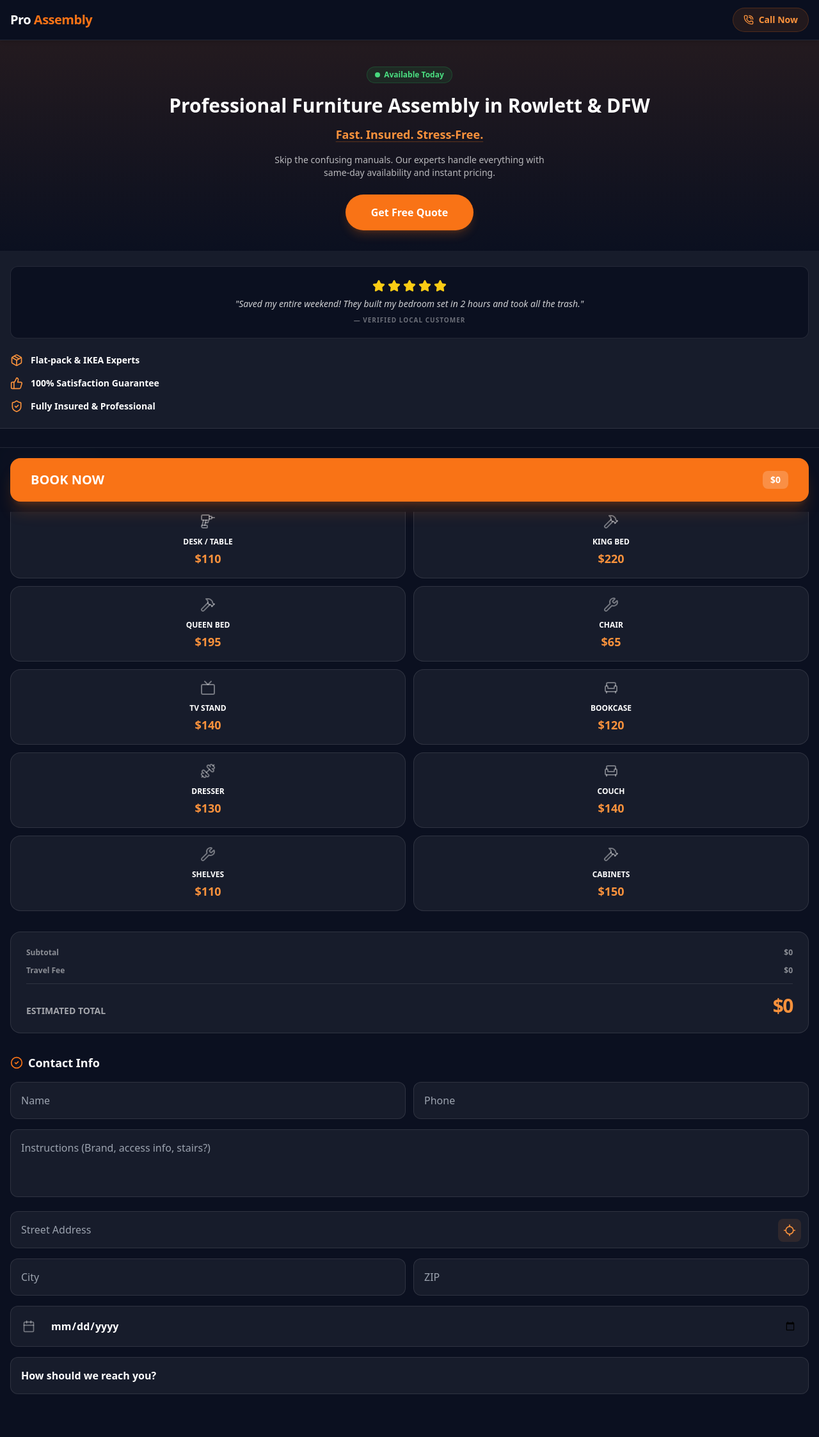
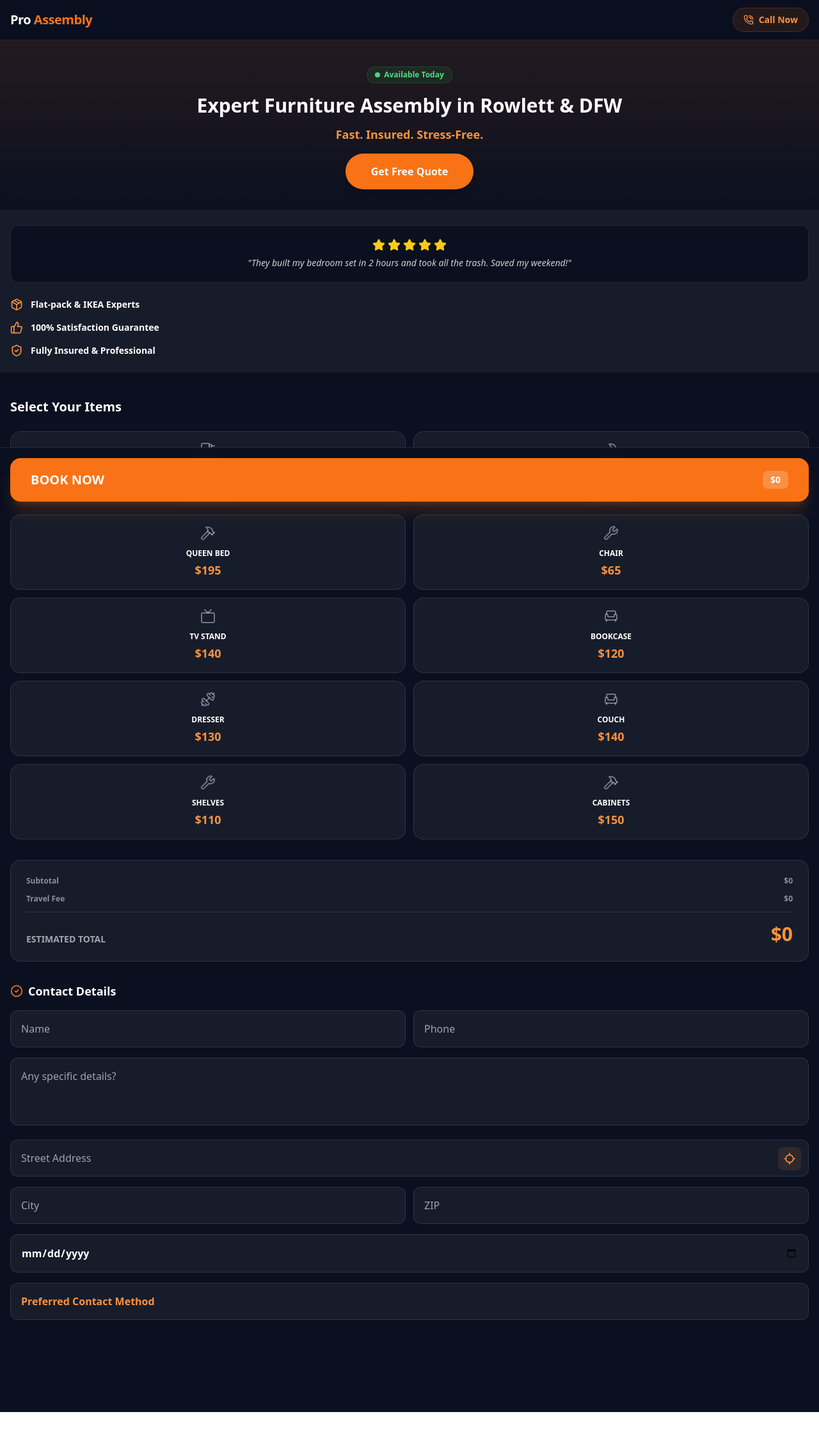
Before and after one commit to oceanasrat/Pro-assembly, a React (Vite) app: page / in a window 1280 px wide. Shown: the top 2246 px of the page at 64% size. After the commit the page ends 2207 px from the top, so only its background shows below. Built offline with nearby package versions, Linux system fonts and the light colour scheme.

Commit message:
Implement Google Ads tracking and refine form inputs
Added Google Ads conversion tracking and updated contact method options.

```diff
--- a/src/Preview.jsx
+++ b/src/Preview.jsx
@@ -1,7 +1,7 @@
 import {
   Drill, Hammer, Wrench, Tv, Armchair, Dumbbell,
-  Calendar, Locate, ShieldCheck, Star, Zap, CheckCircle2,
-  PhoneCall, ThumbsUp, Clock, Package
+  Calendar, Locate, ShieldCheck, Star, CheckCircle2,
+  PhoneCall, ThumbsUp, Package
 } from "lucide-react";
 import { useState } from "react";
 
@@ -96,6 +96,15 @@ export default function Preview() {
       return;
     }
 
+    // 🚀 GOOGLE ADS CONVERSION TRACKING
+    if (window.gtag) {
+      window.gtag('event', 'conversion', {
+        'send_to': 'AW-18126644001/0yX5CL23q6QcEKHGusND',
+        'value': 1.0,
+        'currency': 'USD'
+      });
+    }
+
     const servicesList = selectedServices.map(s => `${s.label} x${s.qty}`).join(", ");
     const isCallRequest = form.contactMethod === "call";
 
@@ -112,41 +121,42 @@ ${isCallRequest ? "\nPLEASE CALL ME TO CONFIRM!" : ""}`;
     if (form.contactMethod === "whatsapp") {
       window.open(`https://wa.me/${myPhoneNumber}?text=${encodeURIComponent(message)}`, "_blank");
     } else {
-      // Handles both SMS and Call requests via SMS to capture the data
       window.location.href = `sms:${myPhoneNumber}?body=${encodeURIComponent(message)}`;
     }
   };
 
   return (
-    <div className="bg-[#0B1020] text-white min-h-screen pb-32 font-sans selection:bg-orange-500/30">
+    <div className="bg-[#0B1020] text-white min-h-screen pb-32 font-sans">
 
       {/* Header */}
-      <div className="sticky top-0 z-40 bg-[#0B1020]/95 backdrop-blur-md border-b border-white/10 px-4 py-3 flex justify-between items-center shadow-md">
+      <div className="sticky top-0 z-40 bg-[#0B1020]/95 backdrop-blur-md border-b border-white/10 px-4 py-3 flex justify-between items-center">
         <div className="font-extrabold text-xl tracking-tight">Pro <span className="text-orange-500">Assembly</span></div>
-        <a href={`tel:${myPhoneNumber}`} className="flex items-center gap-2 bg-orange-500/10 text-orange-400 px-4 py-2 rounded-full text-sm font-bold border border-orange-500/20 active:bg-orange-500/30 transition-all">
+        <a href={`tel:${myPhoneNumber}`} className="flex items-center gap-2 bg-orange-500/10 text-orange-400 px-4 py-2 rounded-full text-sm font-bold border border-orange-500/20 active:bg-orange-500/30">
           <PhoneCall className="w-4 h-4" /> Call Now
         </a>
       </div>
 
-      {/* Hero */}
+      {/* Hero Section */}
       <div className="bg-gradient-to-b from-orange-500/10 to-[#0B1020] pt-10 pb-8 px-4 text-center">
         <div className="inline-flex items-center gap-1.5 bg-green-500/10 text-green-400 px-3 py-1 rounded-full text-xs font-bold mb-4 border border-green-500/20">
           <div className="w-2 h-2 bg-green-400 rounded-full animate-pulse"></div> Available Today
         </div>
-        <h1 className="text-3xl font-extrabold mb-3 leading-tight">Professional Furniture Assembly in Rowlett & DFW</h1>
-        <p className="text-orange-400 font-bold text-lg mb-4 underline decoration-orange-500/30 underline-offset-4">Fast. Insured. Stress-Free.</p>
-        <p className="text-white/70 text-sm max-w-md mx-auto mb-6">Skip the confusing manuals. Our experts handle everything with same-day availability and instant pricing.</p>
-        <button type="button" onClick={scrollToForm} className="bg-orange-500 hover:bg-orange-600 text-white font-bold py-4 px-10 rounded-full shadow-lg shadow-orange-500/20 active:scale-95 transition-all">Get Free Quote</button>
+        <h1 className="text-3xl font-extrabold mb-3 leading-tight">Expert Furniture Assembly in Rowlett & DFW</h1>
+        <p className="text-orange-400 font-bold text-lg mb-4">Fast. Insured. Stress-Free.</p>
+        <button type="button" onClick={scrollToForm} className="bg-orange-500 hover:bg-orange-600 text-white font-bold py-4 px-10 rounded-full shadow-lg active:scale-95 transition-all">Get Free Quote</button>
       </div>
 
-      {/* Trust Section */}
-      <div className="px-4 py-6 space-y-6 border-b border-white/10 bg-white/5">
+      {/* Trust Section - Fixed to avoid .map error */}
+      <div className="px-4 py-6 space-y-6 bg-white/5">
         <div className="bg-[#0B1020] border border-white/10 p-5 rounded-xl text-center">
-          <div className="flex justify-center gap-1 mb-2">
-            <Star className="w-5 h-5 text-yellow-400 fill-yellow-400" /><Star className="w-5 h-5 text-yellow-400 fill-yellow-400" /><Star className="w-5 h-5 text-yellow-400 fill-yellow-400" /><Star className="w-5 h-5 text-yellow-400 fill-yellow-400" /><Star className="w-5 h-5 text-yellow-400 fill-yellow-400" />
+          <div className="flex justify-center gap-1 mb-2 text-yellow-400">
+            <Star className="w-5 h-5 fill-yellow-400" />
+            <Star className="w-5 h-5 fill-yellow-400" />
+            <Star className="w-5 h-5 fill-yellow-400" />
+            <Star className="w-5 h-5 fill-yellow-400" />
+            <Star className="w-5 h-5 fill-yellow-400" />
           </div>
-          <p className="italic text-white/80 text-sm mb-2">"Saved my entire weekend! They built my bedroom set in 2 hours and took all the trash."</p>
-          <div className="text-[10px] text-white/40 font-bold uppercase tracking-widest">— Verified Local Customer</div>
+          <p className="italic text-white/80 text-sm">"They built my bedroom set in 2 hours and took all the trash. Saved my weekend!"</p>
         </div>
 
         <div className="grid grid-cols-1 gap-4">
@@ -156,11 +166,10 @@ ${isCallRequest ? "\nPLEASE CALL ME TO CONFIRM!" : ""}`;
         </div>
       </div>
 
-      {/* Form Section */}
       <form id="booking-section" onSubmit={handleSubmit} className="pt-4">
+        {/* Service Selection */}
         <div className="p-4 pt-6">
-          <h2 className="text-xl font-extrabold mb-1">Select Items</h2>
-          <p className="text-sm text-white/50 mb-6">Choose what you need built below.</p>
+          <h2 className="text-xl font-extrabold mb-6">Select Your Items</h2>
           <div className="grid grid-cols-2 gap-3">
             {services.map((s) => {
               const selected = selectedServices.find(x => x.label === s.label);
@@ -175,6 +184,7 @@ ${isCallRequest ? "\nPLEASE CALL ME TO CONFIRM!" : ""}`;
           </div>
         </div>
 
+        {/* Quantities */}
         {selectedServices.length > 0 && (
           <div className="px-4 space-y-2">
             {selectedServices.map((s) => (
@@ -190,25 +200,25 @@ ${isCallRequest ? "\nPLEASE CALL ME TO CONFIRM!" : ""}`;
           </div>
         )}
 
-        {/* Pricing */}
+        {/* Price Summary */}
         <div className="m-4 p-6 bg-white/5 border border-white/10 rounded-2xl space-y-3">
-          <div className="flex justify-between text-xs font-bold text-white/50"><span>Subtotal</span><span>${total}</span></div>
+          <div className="flex justify-between text-xs font-bold opacity-50"><span>Subtotal</span><span>${total}</span></div>
           {discount > 0 && <div className="flex justify-between text-xs font-bold text-green-400"><span>Multi-Item Discount</span><span>-{discount * 100}%</span></div>}
-          <div className="flex justify-between text-xs font-bold text-white/50"><span>Travel Fee</span><span>${travelFee}</span></div>
+          <div className="flex justify-between text-xs font-bold opacity-50"><span>Travel Fee</span><span>${travelFee}</span></div>
           <div className="pt-4 border-t border-white/10 flex justify-between items-end">
             <span className="font-bold text-sm uppercase opacity-60">Estimated Total</span>
-            <span className="text-orange-400 font-black text-3xl tracking-tighter">${finalTotal}</span>
+            <span className="text-orange-400 font-black text-3xl">${finalTotal}</span>
           </div>
         </div>
 
-        {/* Contact Info */}
+        {/* Form Inputs */}
         <div className="p-4 space-y-4">
-          <h2 className="text-lg font-extrabold flex items-center gap-2"><CheckCircle2 className="w-5 h-5 text-orange-500" />Contact Info</h2>
+          <h2 className="text-lg font-extrabold flex items-center gap-2"><CheckCircle2 className="w-5 h-5 text-orange-500" />Contact Details</h2>
           <div className="grid grid-cols-2 gap-3">
             <input placeholder="Name" required className="w-full p-4 bg-white/5 border border-white/10 rounded-xl outline-none" onChange={(e) => setForm({ ...form, name: e.target.value })} />
             <input placeholder="Phone" required type="tel" className="w-full p-4 bg-white/5 border border-white/10 rounded-xl outline-none" onChange={(e) => setForm({ ...form, phone: e.target.value })} />
           </div>
-          <textarea placeholder="Instructions (Brand, access info, stairs?)" value={form.details} rows={3} onChange={(e) => setForm({ ...form, details: e.target.value })} className="w-full p-4 bg-white/5 border border-white/10 rounded-xl outline-none resize-none" />
+          <textarea placeholder="Any specific details?" value={form.details} rows={3} onChange={(e) => setForm({ ...form, details: e.target.value })} className="w-full p-4 bg-white/5 border border-white/10 rounded-xl outline-none resize-none" />
           <div className="relative">
             <input placeholder="Street Address" required value={form.address} className="w-full p-4 bg-white/5 border border-white/10 rounded-xl outline-none pr-12" onChange={(e) => setForm({ ...form, address: e.target.value })} />
             <button type="button" onClick={handleLocation} className="absolute right-3 top-3 text-orange-400 p-2 bg-orange-400/10 rounded-lg"><Locate className="w-5 h-5" /></button>
@@ -217,19 +227,17 @@ ${isCallRequest ? "\nPLEASE CALL ME TO CONFIRM!" : ""}`;
             <input placeholder="City" required className="p-4 bg-white/5 border border-white/10 rounded-xl outline-none" onChange={(e) => setForm({ ...form, city: e.target.value })} />
             <input placeholder="ZIP" required type="number" className="p-4 bg-white/5 border border-white/10 rounded-xl outline-none" onChange={(e) => setForm({ ...form, zip: e.target.value })} />
           </div>
-          <div className="flex items-center gap-3 bg-white/5 border border-white/10 p-1.5 rounded-xl">
-            <div className="pl-3 text-white/40"><Calendar className="w-5 h-5" /></div>
-            <input type="date" required className="bg-transparent w-full p-3 outline-none font-bold" onChange={(e) => setForm({ ...form, date: e.target.value })} />
-          </div>
-          <select required value={form.contactMethod} onChange={(e) => setForm({ ...form, contactMethod: e.target.value })} className="w-full p-4 bg-white/5 border border-white/10 rounded-xl font-bold appearance-none outline-none">
-            <option value="" disabled className="bg-[#0B1020]">How should we reach you?</option>
-            <option value="call" className="bg-[#0B1020]">Call Me (Summary will be sent via SMS first)</option>
-            <option value="whatsapp" className="bg-[#0B1020]">WhatsApp</option>
-            <option value="sms" className="bg-[#0B1020]">Text Message (SMS)</option>
+          <input type="date" required className="bg-white/5 border border-white/10 w-full p-4 rounded-xl outline-none font-bold" onChange={(e) => setForm({ ...form, date: e.target.value })} />
+
+          <select required value={form.contactMethod} onChange={(e) => setForm({ ...form, contactMethod: e.target.value })} className="w-full p-4 bg-white/5 border border-white/10 rounded-xl font-bold appearance-none outline-none text-orange-400">
+            <option value="" disabled className="text-white">Preferred Contact Method</option>
+            <option value="call" className="text-white">Call Me (I'll send you my info first)</option>
+            <option value="whatsapp" className="text-white">WhatsApp</option>
+            <option value="sms" className="text-white">Text Message (SMS)</option>
           </select>
         </div>
 
-        {/* Sticky Button */}
+        {/* Submit Button */}
         <div className="fixed bottom-0 left-0 w-full bg-[#0B1020]/95 backdrop-blur-lg border-t border-white/10 p-4 z-50">
           <button type="submit" className="w-full bg-orange-500 hover:bg-orange-600 active:scale-[0.97] transition-all p-5 rounded-2xl font-black text-xl flex justify-between items-center px-8 shadow-xl shadow-orange-500/20">
             <span>BOOK NOW</span><span className="bg-white/20 px-3 py-1 rounded-lg text-sm">${finalTotal}</span>
```
